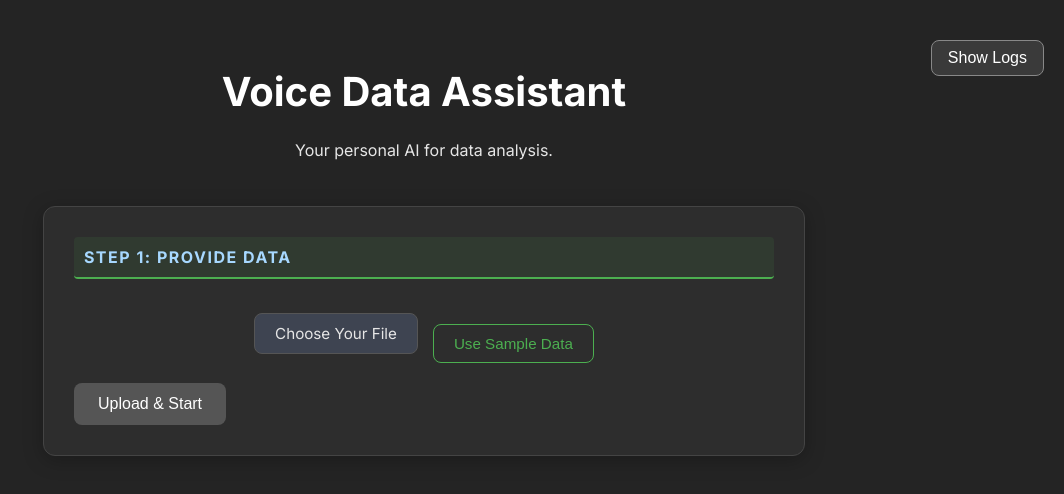
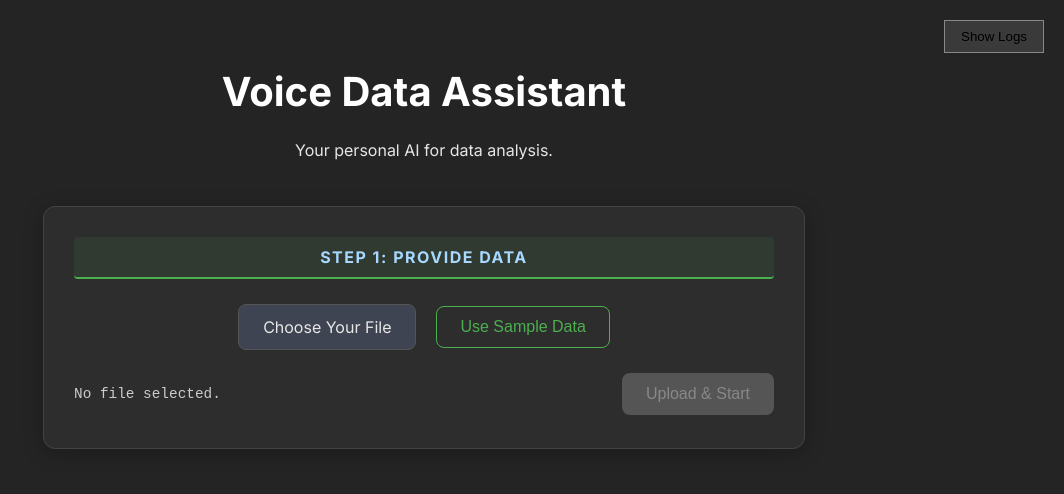
Before and after one commit to IDKSAM27/P.A.N.D-A, a React (Create React App) app in the folder frontend/: page / in a window 1280 px wide. Shown: the top 494 px of the page, without its empty margins (216-1280 px from the left). Built offline with nearby package versions, Linux system fonts and the light colour scheme.

Commit message:
Step 1 window bugs solved

```diff
--- a/frontend/src/App.css
+++ b/frontend/src/App.css
@@ -4,21 +4,14 @@
 /* --- Base & App Layout --- */
 body {
   margin: 0;
-  font-family: 'Inter', -apple-system, BlinkMacSystemFont, 'Segoe UI', 'Roboto', 'Oxygen',
-    'Ubuntu', 'Cantarell', 'Fira Sans', 'Droid Sans', 'Helvetica Neue',
-    sans-serif;
+  font-family: 'Inter', sans-serif;
   -webkit-font-smoothing: antialiased;
   -moz-osx-font-smoothing: grayscale;
-  background-color: #1a1a1a; /* Darker background for the whole page */
+  background-color: #1a1a1a;
 }
-
-.App {
-  text-align: center;
-  color: #e6e6e6;
-}
-
+.App { text-align: center; color: #e6e6e6; }
 .App-header {
-  background-color: #242424; /* A slightly lighter main container background */
+  background-color: #242424;
   min-height: 100vh;
   display: flex;
   flex-direction: column;
@@ -26,25 +19,20 @@ body {
   padding: 40px 20px;
   box-sizing: border-box;
 }
-
-h1 {
-  font-size: 2.5rem;
+h1 { font-size: 2.5rem; font-weight: 700; margin-bottom: 8px; color: #ffffff; }
+h2 {
+  font-size: 1rem;
   font-weight: 700;
-  margin-bottom: 8px;
-  color: #ffffff;
+  color: #a7d8ff;
+  background-color: rgba(76, 175, 80, 0.1);
+  border-bottom: 2px solid #4caf50;
+  margin-top: 0;
+  margin-bottom: 25px;
+  text-transform: uppercase;
+  letter-spacing: 1.5px;
+  padding: 10px 0;
+  border-radius: 4px;
 }
-
-h2 {
-  font-size: 1.2rem;
-  font-weight: 500;
-  color: #4caf50; /* Accent color for subheadings */
-  margin-top: 0;
-  margin-bottom: 20px;
-  text-transform: uppercase;
-  letter-spacing: 1px;
-}
-
-/* --- Main Content Containers --- */
 .container {
   background-color: #2d2d2d;
   border-radius: 12px;
@@ -57,26 +45,45 @@ h2 {
   text-align: left;
 }
 
+/* --- File Upload Styling --- */
+.upload-container { text-align: center; }
+.file-input-wrapper {
+  display: flex;
+  align-items: center;
+  justify-content: center;
+  gap: 20px;
+}
+.file-input-hidden { display: none; }
+.file-input-label {
+  background-color: #3e4451;
+  color: #e6e6e6;
+  border: 1px solid #555;
+  padding: 12px 24px;
+  font-size: 1rem;
+  border-radius: 8px;
+  cursor: pointer;
+  transition: all 0.2s ease-in-out;
+}
+.file-input-label:hover { background-color: #4a505c; border-color: #777; }
 
-/* --- File Upload Styling --- */
-.upload-container input[type="file"] {
-  border: 2px dashed #555;
-  border-radius: 8px;
-  padding: 20px;
-  width: 100%;
-  box-sizing: border-box;
-  color: #aaa;
-  background-color: #333;
-  cursor: pointer;
-  transition: border-color 0.2s;
+/* --- FIX: New wrapper for bottom row to prevent layout shifts (Bug #4) --- */
+.upload-actions {
+  display: flex;
+  justify-content: space-between;
+  align-items: center;
+  margin-top: 20px;
+  height: 48px; /* Set a fixed height to prevent layout shift */
+}
+.file-name {
+  font-family: monospace;
+  color: #ccc;
+  font-size: 0.9rem;
+  text-align: left;
+  flex-grow: 1;
 }
 
-.upload-container input[type="file"]:hover {
-  border-color: #4caf50;
-}
-
-/* --- General Button & Input Styling --- */
-button {
+/* --- FIX: Unified Button Styles (Bug #2) --- */
+.button-primary {
   background-color: #4caf50;
   color: white;
   border: none;
@@ -85,244 +92,45 @@ button {
   font-weight: 500;
   border-radius: 8px;
   cursor: pointer;
-  transition: background-color 0.2s ease-in-out, transform 0.1s ease-in-out;
-  margin-top: 20px;
+  transition: all 0.2s ease-in-out;
 }
+.button-primary:hover { background-color: #45a049; }
+.button-primary:active { transform: scale(0.98); }
+.button-primary:disabled { background-color: #555; color: #888; cursor: not-allowed; }
 
-button:hover {
-  background-color: #45a049;
-}
-
-button:active {
-  transform: scale(0.98);
-}
-
-button:disabled {
-  background-color: #555;
-  cursor: not-allowed;
-}
-
-/* --- Analysis Section Styling --- */
-.columns-display {
-  background-color: #3e4451;
-  padding: 12px;
-  border-radius: 8px;
-  margin-bottom: 25px;
-  font-size: 0.9rem;
-}
-.columns-display span {
-  color: #a7d8ff;
-  font-family: monospace;
-}
-
-.command-input {
-  width: 100%;
-  padding: 12px;
-  font-size: 1rem;
-  border-radius: 8px;
-  border: 1px solid #555;
-  background-color: #333;
-  color: #e6e6e6;
-  box-sizing: border-box;
-  margin-bottom: 20px;
-}
-
-.command-input:focus {
-  outline: none;
-  border-color: #4caf50;
-  box-shadow: 0 0 0 2px rgba(76, 175, 80, 0.3);
-}
-
-/* --- Result Display Styling --- */
-.result-container {
-  margin-top: 30px;
-}
-
-.result-message {
-  font-weight: 500;
-  padding: 12px;
-  background-color: rgba(76, 175, 80, 0.1);
-  border-left: 4px solid #4caf50;
-  border-radius: 4px;
-}
-
-.result-value {
-  font-size: 2rem;
-  font-weight: 700;
-  color: #61dafb;
-  margin-top: 15px;
-}
-
-.result-table {
-  width: 100%;
-  margin-top: 20px;
-  border-collapse: collapse;
-  font-size: 0.95rem;
-}
-
-.result-table th,
-.result-table td {
-  border: 1px solid #444;
-  padding: 12px 15px;
-  text-align: left;
-}
-
-.result-table th {
-  background-color: #333;
-  color: #ffffff;
-  font-weight: 500;
-}
-
-.result-table tr:nth-child(even) {
-  background-color: #2d2d2d;
-}
-.result-table tr:nth-child(odd) {
-  background-color: #313131;
-}
-
-.result-table tr:hover {
-  background-color: #3f3f3f;
-}
-
-/* --- Error Message Styling --- */
-.error-message {
-  color: #ff8a8a;
-  background-color: rgba(255, 107, 107, 0.1);
-  border: 1px solid #ff6b6b;
-  border-radius: 8px;
-  padding: 15px;
-  margin-top: 20px;
-  width: 90%;
-  max-width: 700px;
-  box-sizing: border-box;
-}
-
-.terminal-toggle-btn {
-  position: fixed;
-  top: 20px;
-  right: 20px;
-  z-index: 1001;
-  background-color: rgba(255, 255, 255, 0.1);
-  border: 1px solid #888;
-  padding: 8px 16px;
-}
-.terminal-toggle-btn:hover {
-  background-color: rgba(255, 255, 255, 0.2);
-}
-
-/* --- REVISED H2 HEADING STYLE --- */
-h2 {
-  font-size: 1rem; /* Slightly smaller for a sleeker look */
-  font-weight: 700; /* Bolder */
-  color: #a7d8ff; /* A nice light blue accent */
-  background-color: rgba(76, 175, 80, 0.1);
-  border-bottom: 2px solid #4caf50;
-  margin-top: 0;
-  margin-bottom: 25px;
-  text-transform: uppercase;
-  letter-spacing: 1.5px; /* Wider spacing */
-  padding: 10px 10px;
-  border-radius: 4px;
-}
-
-
-/* --- NEW STYLES FOR CUSTOM FILE INPUT --- */
-.file-input-wrapper {
-  display: flex;
-  align-items: center;
-  justify-content: center;
-  margin-bottom: 20px;
-}
-
-.file-input-hidden {
-  display: none; /* Hide the actual input */
-}
-
-.file-input-label {
-  background-color: #3e4451;
-  color: #e6e6e6;
-  border: 1px solid #555;
-  padding: 10px 20px;
-  font-size: 0.95rem;
-  border-radius: 8px;
-  cursor: pointer;
-  transition: background-color 0.2s ease-in-out;
-  display: inline-block;
-}
-
-.file-input-label:hover {
-  background-color: #4a505c;
-  border-color: #777;
-}
-
-.file-name {
-  margin-left: 15px;
-  font-family: monospace;
-  color: #ccc;
-  font-size: 0.9rem;
-}
-
-/* --- Small adjustment to main Upload button margin --- */
-.upload-container > button {
-  margin-top: 0;
-}
-
-/* --- Preview and using default data --- */
-
-.file-input-wrapper {
-  display: flex;
-  align-items: center;
-  justify-content: center;
-  margin-bottom: 20px;
-  gap: 15px; /* Adds space between the buttons */
-}
-
-/* Style for secondary action buttons */
 .button-secondary {
   background-color: transparent;
   border: 1px solid #4caf50;
   color: #4caf50;
-  padding: 10px 20px;
-  font-size: 0.95rem;
+  padding: 11px 23px; /* Adjust padding to match primary */
+  font-size: 1rem;
+  font-weight: 500;
   border-radius: 8px;
   cursor: pointer;
-  transition: background-color 0.2s, color 0.2s;
+  transition: all 0.2s ease-in-out;
 }
-.button-secondary:hover {
-  background-color: #4caf50;
-  color: white;
+.button-secondary:hover { background-color: #4caf50; color: white; }
+.button-secondary:disabled { border-color: #555; color: #555; cursor: not-allowed; background-color: transparent; }
+
+/* ... (Keep all other existing styles for terminal, preview, etc.) ... */
+.container-header {
+    width: 90%; max-width: 700px; display: flex; justify-content: space-between;
+    align-items: center; margin-top: 20px;
 }
-.button-secondary:disabled {
-  border-color: #555;
-  color: #555;
-  cursor: not-allowed;
-  background-color: transparent;
+.container-header h3 { margin: 0; color: #e6e6e6; }
+.button-tertiary {
+    background: none; border: 1px solid #555; color: #ccc; padding: 6px 12px;
+    font-size: 0.8rem; border-radius: 6px; cursor: pointer;
 }
-
-/* New container header for a title and a button */
-.container-header {
-  width: 90%;
-  max-width: 700px;
-  display: flex;
-  justify-content: space-between;
-  align-items: center;
-  margin-top: 20px;
+.button-tertiary:hover { background-color: #3e4451; border-color: #777; }
+.error-message {
+  color: #ff8a8a; background-color: rgba(255, 107, 107, 0.1);
+  border: 1px solid #ff6b6b; border-radius: 8px; padding: 15px;
+  margin-top: 20px; width: 90%; max-width: 700px; box-sizing: border-box;
 }
-.container-header h3 {
-  margin: 0;
-  color: #e6e6e6;
+.terminal-toggle-btn {
+    position: fixed; top: 20px; right: 20px; z-index: 1001;
+    background-color: rgba(255, 255, 255, 0.1); border: 1px solid #888;
+    padding: 8px 16px;
 }
-
-.button-tertiary {
-  background: none;
-  border: 1px solid #555;
-  color: #ccc;
-  padding: 6px 12px;
-  font-size: 0.8rem;
-  border-radius: 6px;
-  cursor: pointer;
-}
-.button-tertiary:hover {
-  background-color: #3e4451;
-  border-color: #777;
-}
+.terminal-toggle-btn:hover { background-color: rgba(255, 255, 255, 0.2); }
--- a/frontend/src/App.js
+++ b/frontend/src/App.js
@@ -2,17 +2,17 @@ import React, { useState } from 'react';
 import './App.css';
 import CommandInput from './CommandInput';
 import TerminalView from './TerminalView';
-import DataPreview from './DataPreview'; // <-- Import new component
+import DataPreview from './DataPreview';
 
 function App() {
   const [sessionInfo, setSessionInfo] = useState(null);
-  const [isLoading, setIsLoading] = useState(''); // <-- Can be 'upload' or 'sample'
+  const [isLoading, setIsLoading] = useState('');
   const [error, setError] = useState('');
   const [selectedFile, setSelectedFile] = useState(null);
   const [showTerminal, setShowTerminal] = useState(false);
-  const [showPreview, setShowPreview] = useState(false); // <-- State for preview modal
+  const [showPreview, setShowPreview] = useState(false);
 
-  const resetState = () => {
+  const resetForNewData = () => {
     setSessionInfo(null);
     setError('');
     setShowPreview(false);
@@ -22,7 +22,7 @@ function App() {
     const file = event.target.files[0];
     if (file) {
       setSelectedFile(file);
-      resetState();
+      resetForNewData();
     }
   };
 
@@ -34,7 +34,7 @@ function App() {
   const handleUpload = async () => {
     if (!selectedFile) return;
     setIsLoading('upload');
-    resetState();
+    resetForNewData();
     const formData = new FormData();
     formData.append('file', selectedFile);
     try {
@@ -51,8 +51,9 @@ function App() {
 
   const handleLoadSample = async () => {
     setIsLoading('sample');
-    resetState();
-    setSelectedFile(null); // Clear file input
+    resetForNewData();
+    setSelectedFile(null);
+    document.getElementById('csv-upload').value = null; // Clear file input visually
     try {
       const response = await fetch('http://127.0.0.1:8000/sample_data', { method: 'POST' });
       const data = await response.json();
@@ -75,7 +76,7 @@ function App() {
         <h1>Voice Data Assistant</h1>
         <p>Your personal AI for data analysis.</p>
 
-        {!sessionInfo && (
+        {/* --- FIX: This component no longer vanishes (Bug #5) --- */}
         <div className="container upload-container">
           <h2>Step 1: Provide Data</h2>
           <div className="file-input-wrapper">
@@ -85,12 +86,13 @@ function App() {
               {isLoading === 'sample' ? 'Loading...' : 'Use Sample Data'}
             </button>
           </div>
-            {selectedFile && <span className="file-name">Selected: {selectedFile.name}</span>}
-            <button onClick={handleUpload} disabled={!!isLoading || !selectedFile}>
+          <div className="upload-actions">
+            <span className="file-name">{selectedFile ? `Selected: ${selectedFile.name}` : 'No file selected.'}</span>
+            <button onClick={handleUpload} disabled={!!isLoading || !selectedFile} className="button-primary">
               {isLoading === 'upload' ? 'Uploading...' : 'Upload & Start'}
             </button>
           </div>
-        )}
+        </div>
 
         {error && <p className="error-message">{error}</p>}
 
```
Also changed, not shown: 1 other file (tests, documents, lock files or other folders). Lines whose indentation alone changed are shown as unchanged.
